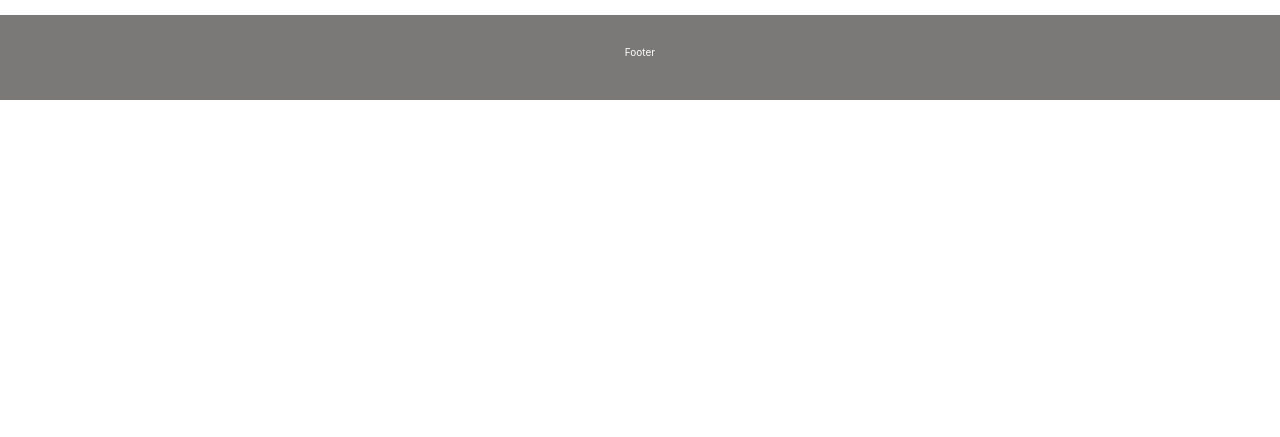
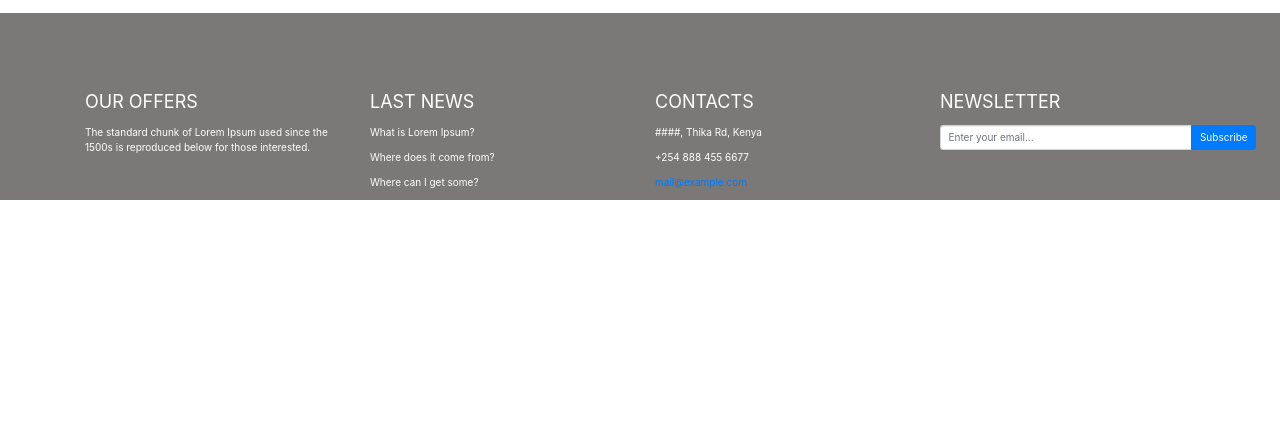
Before and after one commit to nyagajr/prox, a Django app: page / in a window 1280 px wide. Shown: the part 363-800 px from the top of the page. Run offline with Django 3.2, Linux system fonts and the light colour scheme; data that the repository does not hold is empty; some libraries are stand-ins or nearby versions.

Commit message:
New columns and navbar adjustments

```diff
--- a/app/templates/footer.html
+++ b/app/templates/footer.html
@@ -1,11 +1,46 @@
-
-<div class="footer" style='position: static;
-   left: 0;
-   bottom: 0;
-   padding: 30px;
-   width: 100%;
-   background-color: #7a7978;
+<div class="footer" style='position: static; left: 0; bottom: 0; padding: 30px; background-color: #7a7978;
    color: white;
    text-align: center;'>
-  <p >Footer</p>
+  <div class="template-demo" style="display: inline;"> <button type="button" class="btn btn-social-icon btn-outline-facebook"><i class="fa fa-facebook"></i></button>
+    <button type="button" class="btn btn-social-icon btn-outline-youtube"><i class="fa fa-youtube"></i></button>
+    <button type="button" class="btn btn-social-icon btn-outline-twitter"><i class="fa fa-twitter"></i></button>
+    <button type="button" class="btn btn-social-icon btn-outline-dribbble"><i class="fa fa-dribbble"></i></button>
+    <button type="button" class="btn btn-social-icon btn-outline-linkedin"><i class="fa fa-linkedin"></i></button>
+    <button type="button" class="btn btn-social-icon btn-outline-instagram"><i class="fa fa-instagram"></i></button>
+  </div>
 </div>
+
+<footer id="subfooter" class="clearfix" style="color: white;background-color: #7a7978;">
+    <div class="container">
+        <div class="row">
+            <div class="col-md-3">
+                <p style="font-size:18px;"><span class="fa fa fa-laptop"></span> OUR OFFERS</p>
+                <p>The standard chunk of Lorem Ipsum used since the 1500s is reproduced below for those interested.</p>
+            </div>
+            <div class="col-md-3">
+                <p style="font-size:18px;"><span class="fa fa-clock-o"></span> LAST NEWS</p>
+                <p>What is Lorem Ipsum?</p>
+				<p>Where does it come from?</p>
+                <p>Where can I get some?</p>
+            </div>
+			<div class="col-md-3">
+                <p style="font-size:18px;"><span class="fa fa-map-marker"></span> CONTACTS</p>
+                <p>####, Thika Rd, Kenya</p>
+                <p>+254 888 455 6677</p>
+                <p><a href="mailto:mail@example.com">mail@example.com</a></p>
+            </div>
+            <div class="col-md-3">
+                <p style="font-size:18px;"><span class="fa fa-envelope-o"></span> NEWSLETTER</p>
+                <p>
+                    <div class="input-group">
+                        <input type="text" class="form-control" placeholder="Enter your email..." />
+                        <span class="input-group-btn">
+                            <button class="btn btn-primary" type="button">Subscribe</button>
+                        </span>
+                    </div>
+                </p>
+                <br />
+            </div>
+        </div>
+    </div>
+</footer>
--- a/app/templates/index.html
+++ b/app/templates/index.html
@@ -3,20 +3,22 @@
 {% include "cont.html" %}
 {{block.super}}
 {% block content %}
-<div class="card" style="border-color:white">
-  <div class="card-heading">
+<div class="">
+
+</div>
+<div class="cardimg-top" style="border-color:white">
     <img src="media/images/colorful-galaxy-planets-4k-ih.jpg" alt="Card image" style="width: 100%;height: 20vw;object-fit: cover;">
   </div>
-</div> <br>
+ <br>
 {% for all in article%}
   {% if forloop.counter0|divisibleby:3 %} <div class="row" text-center"> {%  endif %}
 
   <div class="col-md-4" >
     <div class="card" style="left: 5px">
-      <div class="card-header" style="background:white">
+      <div class="card-header" style="background:white;">
         {{ all.title }}
       </div>
-      <div class="card-body">
+      <div class="card-img-top">
         <img src="{{ all.article_img.url }}" alt="jpg" class="card-title" style="width: 100%;
         height: 15vw;
         object-fit: cover;"/>
--- a/app/templates/navbar.html
+++ b/app/templates/navbar.html
@@ -1,12 +1,22 @@
-<nav class="navbar navbar-inverse"  style="background-color:#d7d9b1; border:white; padding:10px; width:100%; position:static; ">
+<nav class="navbar navbar-inverse"  style="background-color:#635D5C; border:white; padding:10px; position:static; ">
   <div class="container-fluid">
     <div class="navbar-header">
-      <a class="navbar-brand" href="#" style="color:black">Blogger</a>
+      <a class="navbar-brand" href="#" style="color:white"><b>Blogger</b></a>
+      <a href="" style="color:white"><b>About</b></a>
+      <a href="#" style="padding: 10px 15px; color:white;"><b>Health & fitness</b></a>
+      <a href="#" style="padding: 10px 15px; color:white;"><b>Soft skills</b></a>
+      <a href="#" style="padding: 10px 15px; color:white;"><b>Finance</b></a>
+      <a href="#" style="padding: 10px 15px; color:white;"><b>Relationships</b></a>
+
+
+    </div>
+    <div class="">
+
     </div>
 
     <div class="col-xs-12 col-sm-12 col-md-6 col-lg-6 col-xl-6">
                 <!-- Adding a search form  -->
-                <form class="navbar-form" role="search" align="middle" action="#">
+                <form class="navbar-form" style="width:430px !important;"role="search" align="middle" action="#">
 
                     <div class="input-group">
                         <input type="text" class="form-control" placeholder="Search Blog" name="name" >
@@ -15,24 +25,6 @@
 
                 </form>
                 <!-- search form end -->
-            </div>
-
-            <div class="col-xs-12 col-sm-12 col-md-3 col-lg-3 col-xl-3">
-                          <a href="#" id="instTitle" style=" margin-right:10px; font-size:25px;">
-                              <span class="glyphicon glyphicon-user" style="font-size:20px;color:black"></span>
-                          </a>
-                          <a href="#" id="instTitle" style="margin-right:10px;font-size:25px;">
-                              <span class="glyphicon glyphicon-heart-empty" style="font-size:20px;color:black"></span>
-                          </a>
-
-                          <a href="#">
-                              <i class="glyphicon glyphicon-compass" style="font-size:25px;color:black" href="#"></i>
-                          </a>
-                          <a href="#">
-                              <a class="glyphicon glyphicon-log-out" style="font-size:20px;color:black" href="#">logout</a>
-                          </a>
-
-                      </div>
-
+    </div>
   </div>
 </nav>
```
